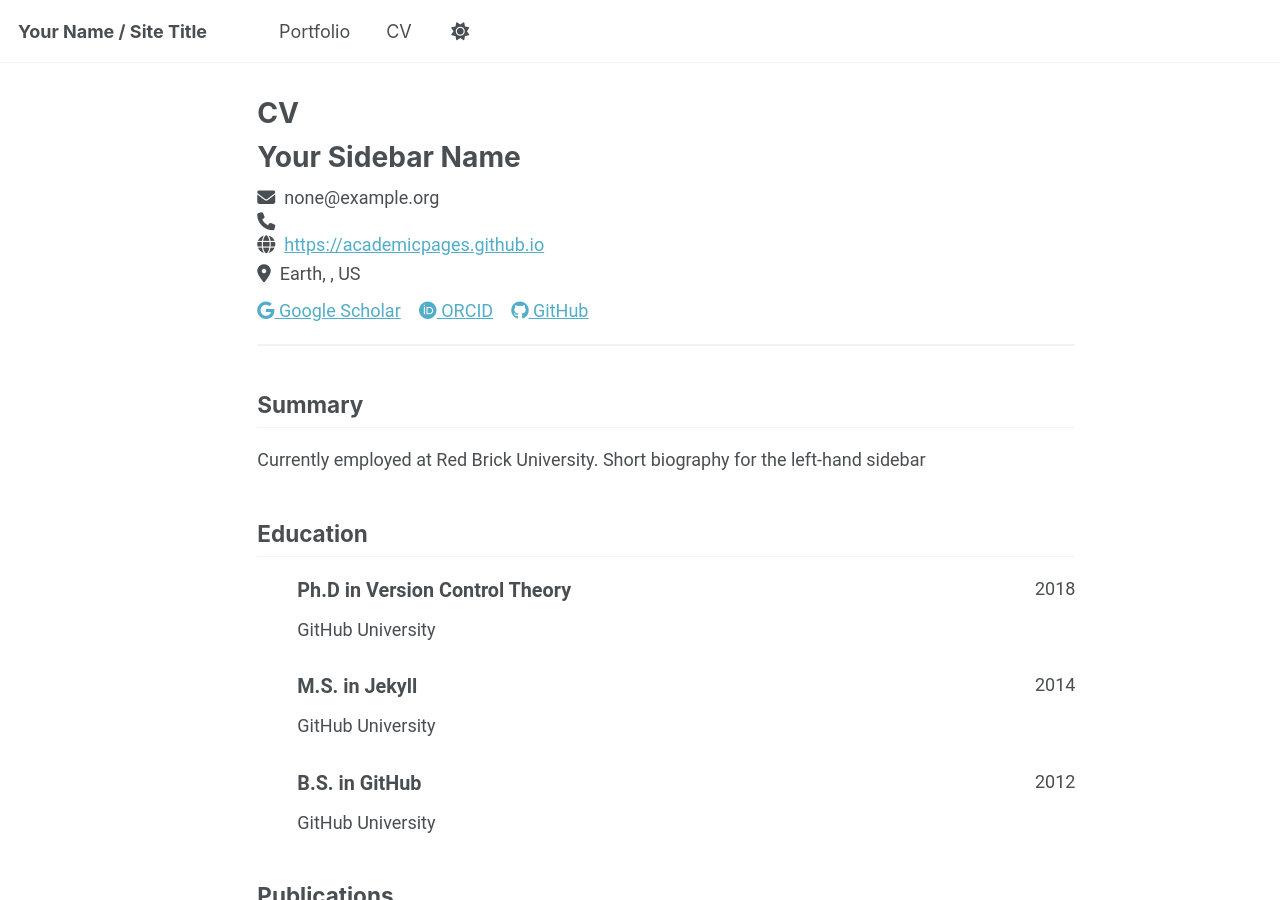
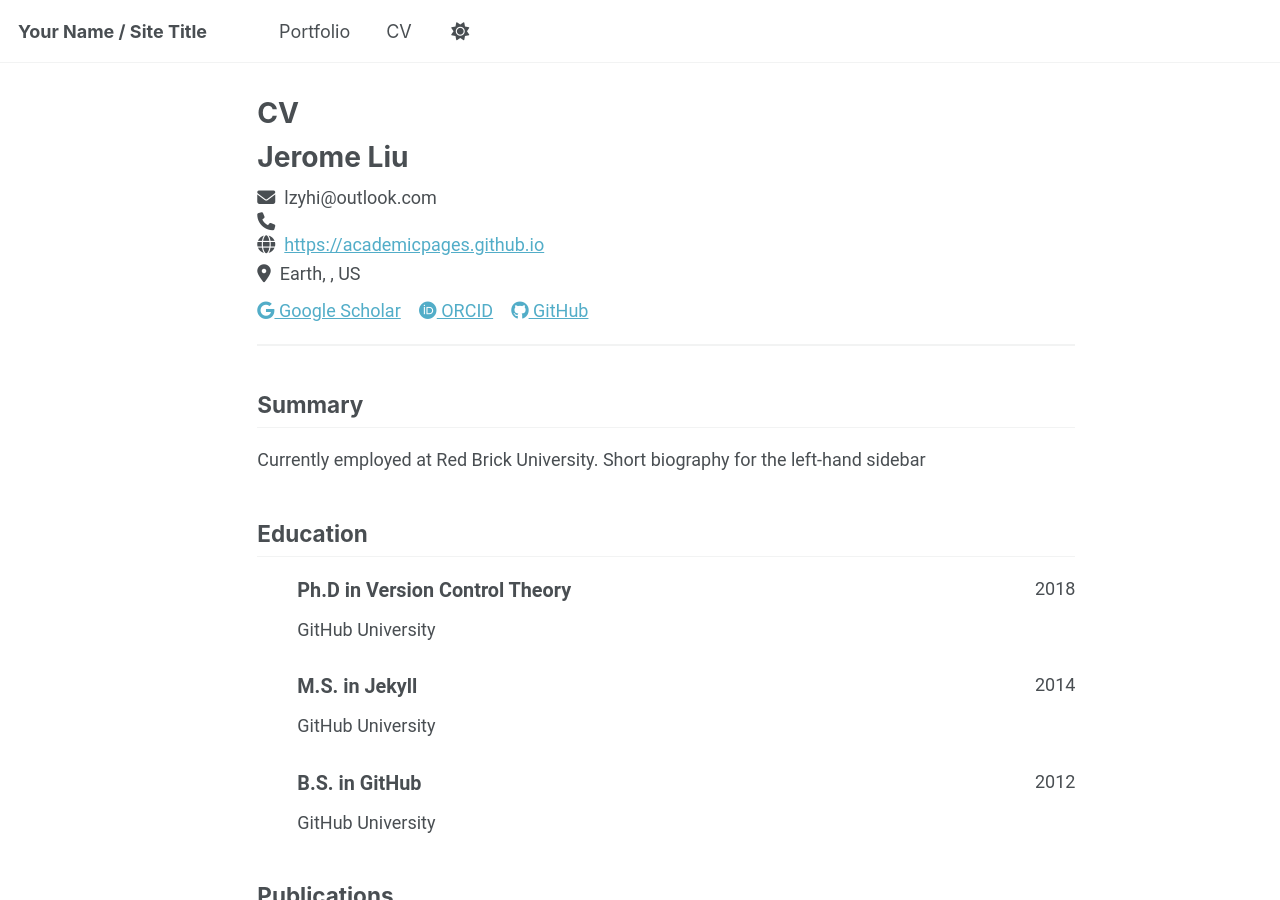
Before and after one commit to jeromezliu/jeromezliu.github.io, a Jekyll site: the page built from _pages/cv-json.md, in a window 1280 px wide and 900 px high. Built offline with Jekyll 4.4.1, drawn with Linux system fonts in a browser that asks for light colours; a script that is not in the unit is left out.

Commit message:
Update personal information in cv.json

```diff
--- a/_data/cv.json
+++ b/_data/cv.json
@@ -1,7 +1,7 @@
 {
   "basics": {
-    "name": "Your Sidebar Name",
-    "email": "none@example.org",
+    "name": "Jerome Liu",
+    "email": "lzyhi@outlook.com",
     "phone": "",
     "website": "https://academicpages.github.io",
     "summary": "Currently employed at Red Brick University. Short biography for the left-hand sidebar",
```
